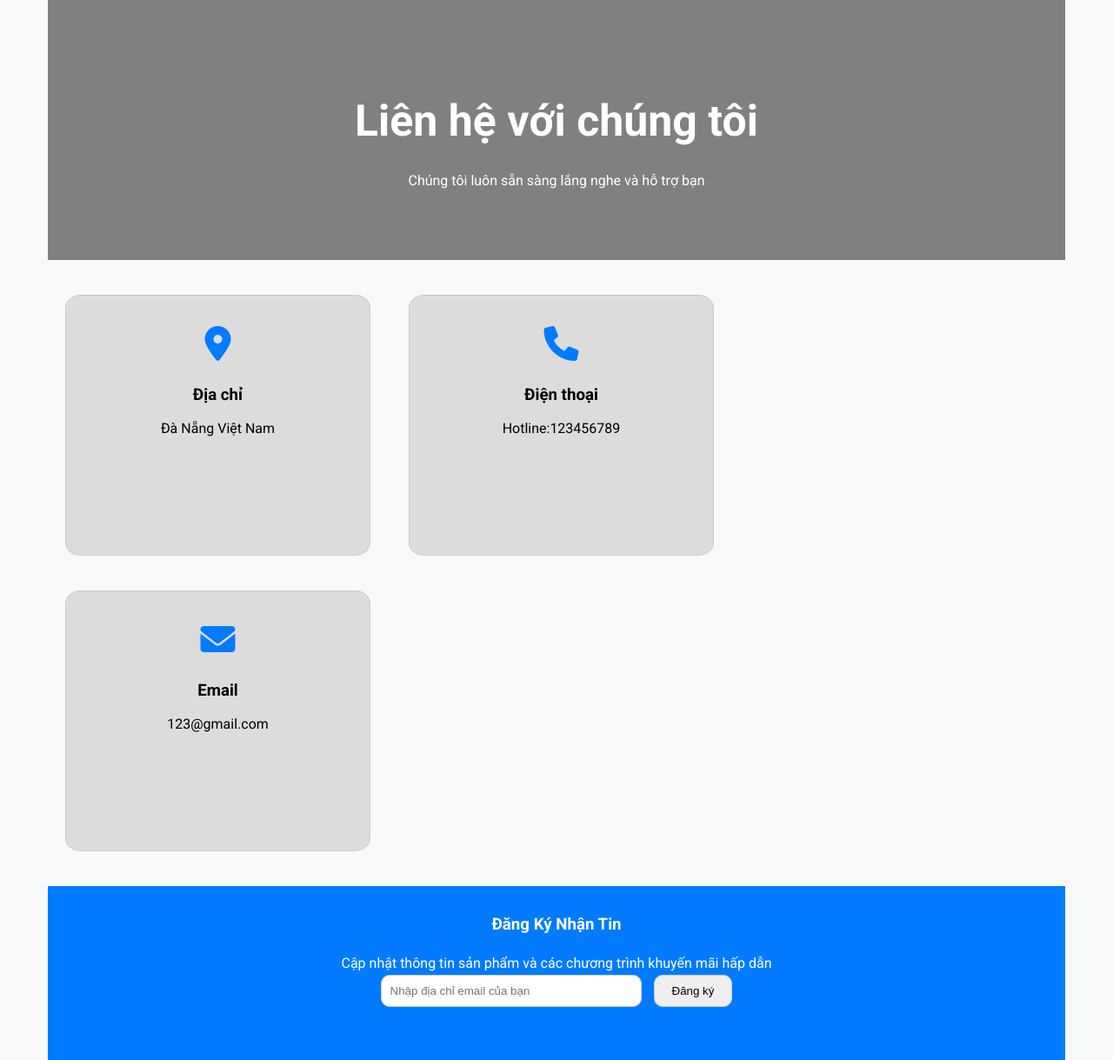
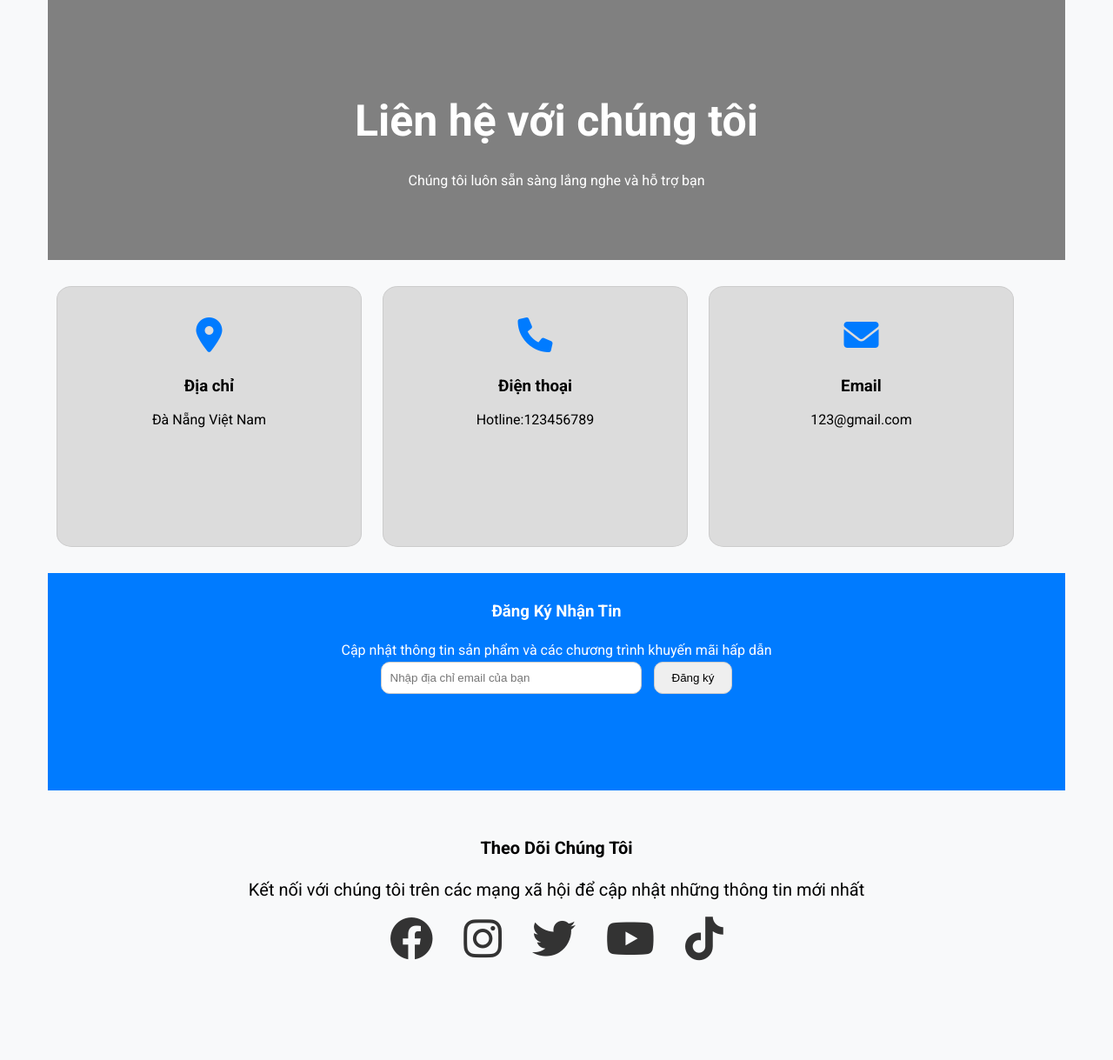
Before and after one commit to PhmHuy1710/DAU-WEB-BANSUA, a PHP site: page /contact.php in a window 1280 px wide. Shown: the part 131-1350 px from the top of the page at 87% size. Run offline with PHP 8.4, Linux system fonts and the light colour scheme; data comes from the database, SQL or seed files in the repository.

Commit message:
Refactor contact.php: adjust margin values for improved layout consistency

```diff
--- a/contact.php
+++ b/contact.php
@@ -44,7 +44,7 @@ require_once('layouts/client/header.php');
                 margin: 10px;
                 display: inline-block;
                 padding:20px;
-                margin:20px;
+                margin:10px;
                 border-radius: 5%;
                 background: gainsboro;
                 box-sizing: border-box;
@@ -54,7 +54,6 @@ require_once('layouts/client/header.php');
                 font-size: 50px;
                 margin: 15px;
                 color: #333;
-
         }
 
         .fa-solid {
```
